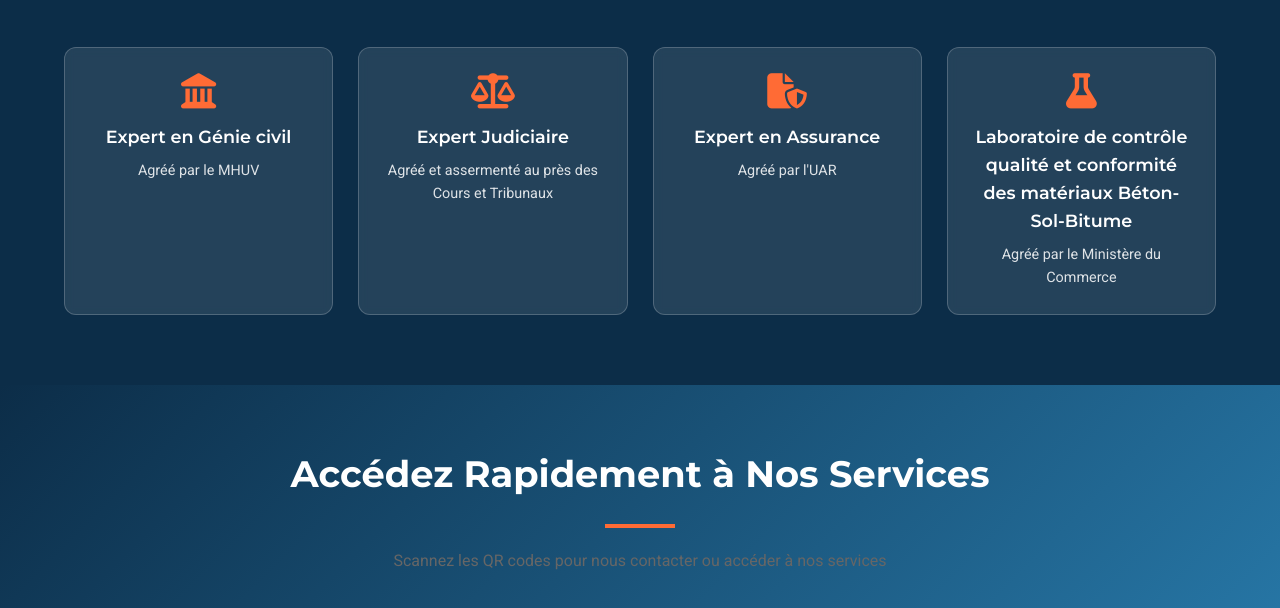
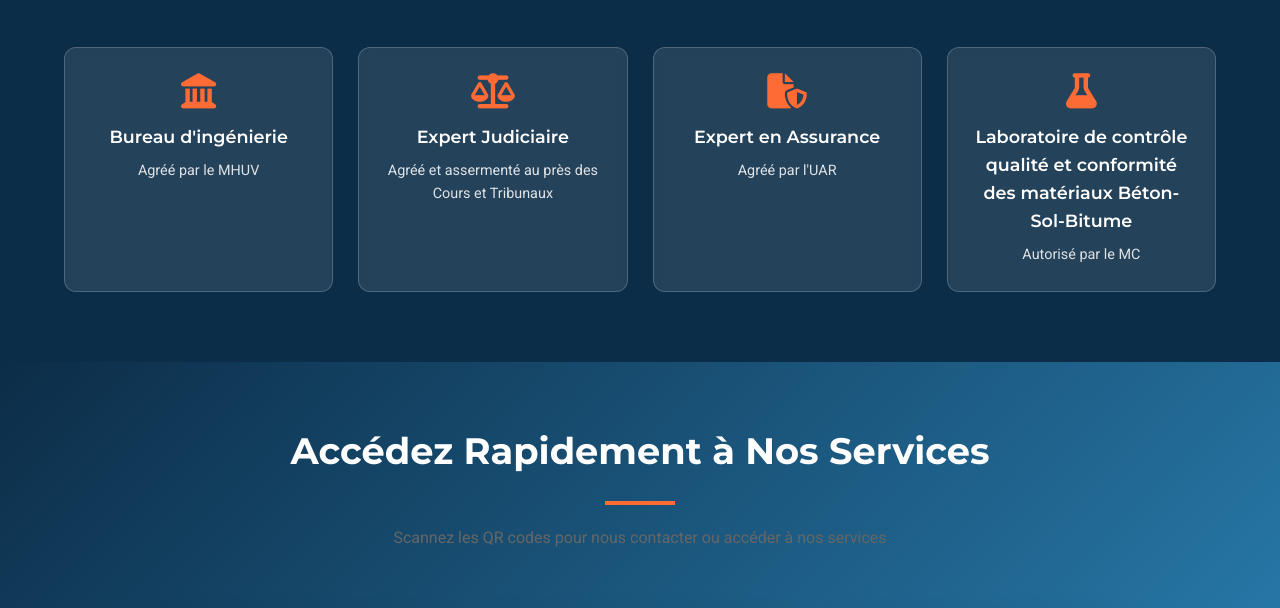
Before and after one commit to saikelengineering-code/laboratoire-saidi, a plain HTML site: page index.html in a window 1280 px wide. Shown: the part 2400-3008 px from the top of the page. Drawn offline with Linux system fonts and the light colour scheme.

Commit message:
Update index.html

```diff
--- a/index.html
+++ b/index.html
@@ -533,7 +533,7 @@
             <p data-i18n="acc_subtitle">Garantie de compétence et de conformité légale</p>
         </div>
         <div class="acc-grid reveal">
-            <div class="acc-item"><i class="fas fa-landmark"></i><h4 data-i18n="acc1_title">Expert en Génie civil</h4><p data-i18n="acc1_desc">Agréé par le M.H.U.V</p></div>
+            <div class="acc-item"><i class="fas fa-landmark"></i><h4 data-i18n="acc1_title">Bureau d'ingénierie</h4><p data-i18n="acc1_desc">Agréé par le M.H.U.V</p></div>
             <div class="acc-item"><i class="fas fa-balance-scale"></i><h4 data-i18n="acc2_title">Expert Judiciaire</h4><p data-i18n="acc2_desc">Agréé par les Cours et Tribunaux</p></div>
             <div class="acc-item"><i class="fas fa-file-shield"></i><h4 data-i18n="acc3_title">Expert en Assurance</h4><p data-i18n="acc3_desc">Agréé par l'U.A.R</p></div>
             <!-- Nouveau 4e agrément avec traductions -->
@@ -745,14 +745,14 @@
                 service6_li4: "Rapports techniques",
                 acc_title: "Nos Agréments Officiels",
                 acc_subtitle: "Garantie de compétence et de conformité légale",
-                acc1_title: "Expert en Génie civil",
+                acc1_title: "Bureau d'ingénierie",
                 acc1_desc: "Agréé par le MHUV ",
                 acc2_title: "Expert Judiciaire",
                 acc2_desc: "Agréé et assermenté au près des Cours et Tribunaux",
                 acc3_title: "Expert en Assurance",
                 acc3_desc: "Agréé par l'UAR",
                 acc4_title: "Laboratoire de contrôle qualité et conformité des matériaux Béton-Sol-Bitume",
-                acc4_desc: "Agréé par le Ministère du Commerce",
+                acc4_desc: "Autorisé par le MC",
                 qr_title: "Accédez Rapidement à Nos Services",
                 qr_subtitle: "Scannez les QR codes pour nous contacter ou accéder à nos services",
                 qr_card1_title: "Carte de Visite Digitale",
@@ -864,14 +864,14 @@
                 service6_li4: "Technical reports",
                 acc_title: "Our Official Approvals",
                 acc_subtitle: "Guarantee of competence and legal compliance",
-                acc1_title: "Civil engineering Expert ",
+                acc1_title: "Engineering Office",
                 acc1_desc: "Approved by MHUV",
                 acc2_title: "Judicial Expert",
-                acc2_desc: "Approved by Courts and Tribunals",
+                acc2_desc: "Sworn and accredited by the courts and judicial councils",
                 acc3_title: "Insurance Expert",
                 acc3_desc: "Approved by UAR",
                 acc4_title: "Quality Control Laboratory for Materials (Concrete-Soil-Bitumen)",
-                acc4_desc: "Approved by the Ministry of Commerce",
+                acc4_desc: "Approved by MC",
                 qr_title: "Quick Access to Our Services",
                 qr_subtitle: "Scan QR codes to contact us or access our services",
                 qr_card1_title: "Digital Business Card",
@@ -983,14 +983,14 @@
                 service6_li4: "التقارير الفنية",
                 acc_title: "اعتماداتنا الرسمية",
                 acc_subtitle: "ضمان الكفاءة والامتثال القانوني",
-                acc1_title: "خبير في الهندسة المدنية",
+                acc1_title: "مكتب الهندسة",
                 acc1_desc: "معتمد من طرف وزارة السكن و العمران و المدينة والتهيئة العمرانية  ",
                 acc2_title: "خبير قضائي",
-                acc2_desc: "معتمد ومحلف من قبل المحاكم والمجالس ",
+                acc2_desc: "محلف و معتمد من طرف المحاكم و المجالس القضائية ",
                 acc3_title: "خبير في التأمينات",
-                acc3_desc: "الاتحاد الجزائري لشركات التأمين و إعادة التأمين ",
+                acc3_desc: " معتمد من طرف الاتحاد الجزائري لشركات التأمين و إعادة التأمين ",
                 acc4_title:  " مختبر مراقبة جودة المواد (الخرسانة-التربة-الاسفلت)والمطابقة ",
-                acc4_desc: "معتمد من وزارة التجارة",
+                acc4_desc: " مقرر من  وزارة التجارة",
                 qr_title: "الوصول السريع إلى خدماتنا",
                 qr_subtitle: "امسح رموز QR للاتصال بنا أو الوصول إلى خدماتنا",
                 qr_card1_title: "بطاقة العمل الرقمية",
```
